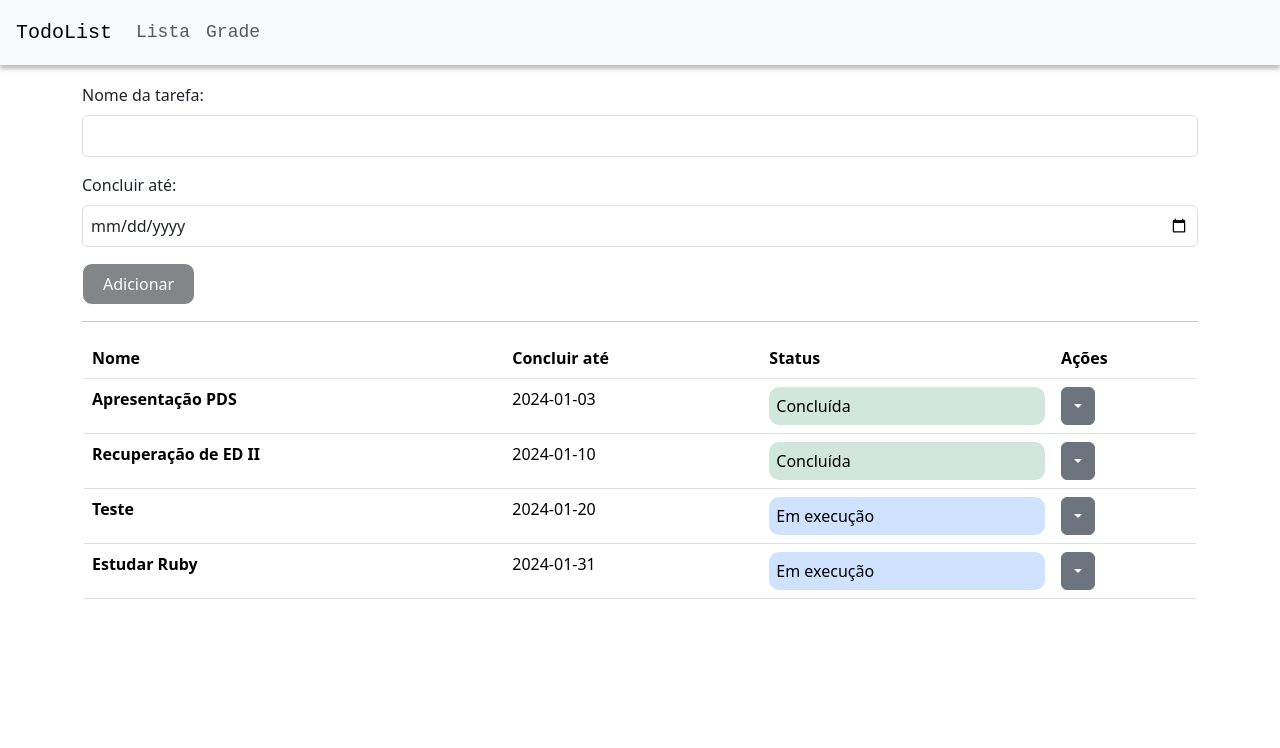
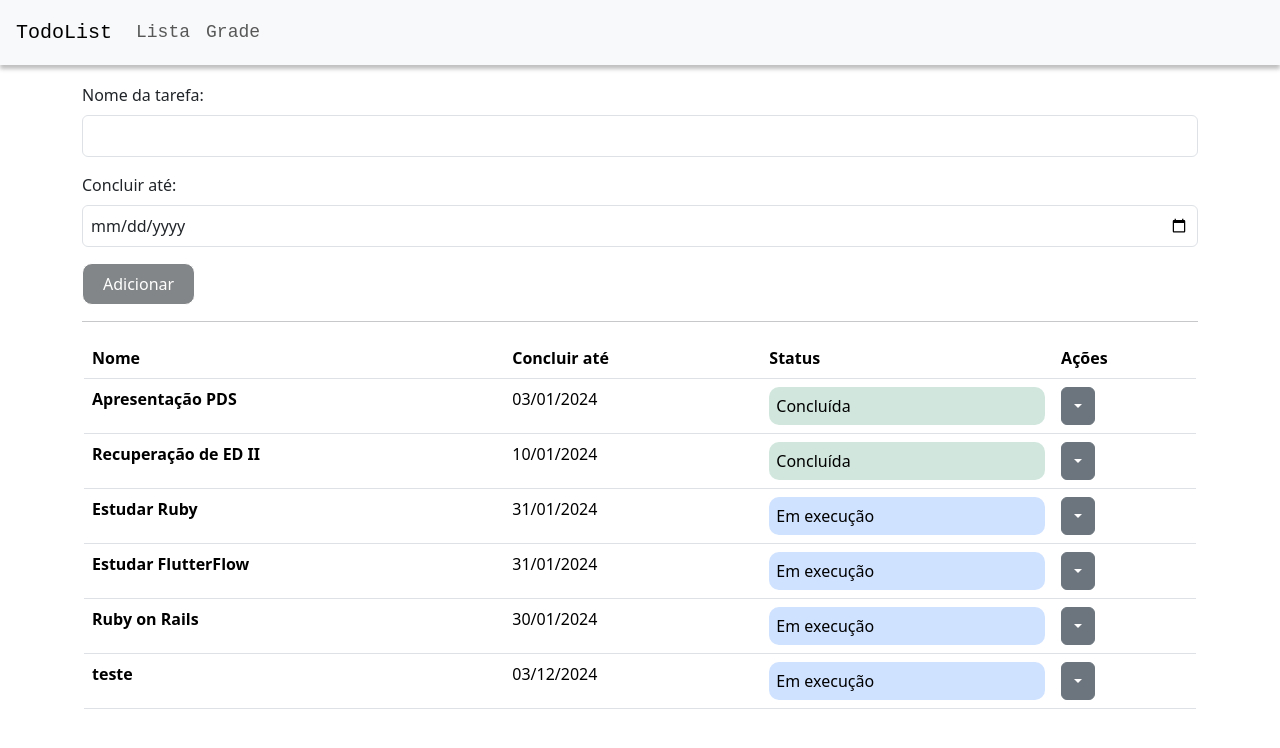
Before and after one commit to afcj8/todolist, an Angular app in the folder todolist/: page /lista in a window 1280 px wide. Shown: the top 748 px of the page. Built offline with nearby package versions, Linux system fonts and the light colour scheme; data requests are answered from the project's data file.

Commit message:
Formatação da data

```diff
--- a/todolist/db/db.json
+++ b/todolist/db/db.json
@@ -13,16 +13,28 @@
       "status": "Concluída"
     },
     {
-      "id": 4,
-      "nome": "Teste",
-      "data": "2024-01-20",
-      "status": "Em execução"
-    },
-    {
       "id": 5,
       "nome": "Estudar Ruby",
       "data": "2024-01-31",
       "status": "Em execução"
+    },
+    {
+      "id": 6,
+      "nome": "Estudar FlutterFlow",
+      "data": "2024-01-31",
+      "status": "Em execução"
+    },
+    {
+      "id": 7,
+      "nome": "Ruby on Rails",
+      "data": "2024-01-30",
+      "status": "Em execução"
+    },
+    {
+      "id": 8,
+      "nome": "teste",
+      "data": "2024-12-03",
+      "status": "Em execução"
     }
   ]
 }
--- a/todolist/src/app/componentes/grade/grade.component.html
+++ b/todolist/src/app/componentes/grade/grade.component.html
@@ -1,4 +1,4 @@
-<app-form (carregar)="onClick()"></app-form>
+<app-form (carregar)="carregar()"></app-form>
 
 <div class="container text-center">
   <div class="row">
@@ -9,7 +9,7 @@
         <div class="card" style="width: 18rem;" *ngIf="tarefa.status == 'Em execução'">
             <div class="card-body">
               <h5 class="card-title">{{ tarefa.nome }}</h5>
-              <p class="card-text">Concluir até: {{ tarefa.data }}</p>
+              <p class="card-text">Concluir até: {{ formatarData(tarefa.data) }}</p>
               <div class="dropdown">
                 <a class="btn btn-secondary dropdown-toggle" href="#" role="button" data-bs-toggle="dropdown" aria-expanded="false"></a>
                 <ul class="dropdown-menu">
@@ -30,7 +30,7 @@
         <div class="card" style="width: 18rem;" *ngIf="tarefa.status == 'Concluída'">
           <div class="card-body">
             <h5 class="card-title">{{ tarefa.nome }}</h5>
-            <p class="card-text">Concluir até: {{ tarefa.data }}</p>
+            <p class="card-text">Concluir até: {{ formatarData(tarefa.data) }}</p>
             <div class="dropdown">
               <a class="btn btn-secondary dropdown-toggle" href="#" role="button" data-bs-toggle="dropdown" aria-expanded="false"></a>
               <ul class="dropdown-menu">
@@ -49,7 +49,7 @@
         <div class="card" style="width: 18rem;" *ngIf="tarefa.status == 'Pausada'">
           <div class="card-body">
             <h5 class="card-title">{{ tarefa.nome }}</h5>
-            <p class="card-text">Concluir até: {{ tarefa.data }}</p>
+            <p class="card-text">Concluir até: {{ formatarData(tarefa.data) }}</p>
             <div class="dropdown">
               <a class="btn btn-secondary dropdown-toggle" href="#" role="button" data-bs-toggle="dropdown" aria-expanded="false"></a>
               <ul class="dropdown-menu">
--- a/todolist/src/app/componentes/grade/grade.component.ts
+++ b/todolist/src/app/componentes/grade/grade.component.ts
@@ -18,7 +18,7 @@ export class GradeComponent implements OnInit {
     })
   }
 
-  onClick() {
+  carregar() {
     this.service.getTarefas().subscribe(data => {
       this.tarefas = data;
     })
@@ -53,4 +53,14 @@ export class GradeComponent implements OnInit {
       console.error("Tarefa ou ID indefinido.");
     }
   }
+
+  formatarData = (data: Date) => {
+    const dataf = new Date(data);
+
+    const dia = String(dataf.getDate()).padStart(2, '0');
+    const mes = String(dataf.getMonth() + 1).padStart(2, '0');
+    const ano = dataf.getFullYear();
+
+    return `${dia}/${mes}/${ano}`;
+  }
 }
--- a/todolist/src/app/componentes/lista/lista.component.html
+++ b/todolist/src/app/componentes/lista/lista.component.html
@@ -1,4 +1,4 @@
-<app-form (carregar)="onClick()"></app-form>
+<app-form (carregar)="carregar()"></app-form>
 
 <div class="container">
   <div class="row">
@@ -14,7 +14,7 @@
         <tbody>
           <tr *ngFor="let tarefa of tarefas">
             <th scope="row">{{ tarefa.nome }}</th>
-            <td>{{ tarefa.data }}</td>
+            <td>{{ formatarData(tarefa.data) }}</td>
             <td>
               <div class="status" [ngClass]="{'execucao': tarefa.status == 'Em execução',
                 'concluida': tarefa.status == 'Concluída',
--- a/todolist/src/app/componentes/lista/lista.component.ts
+++ b/todolist/src/app/componentes/lista/lista.component.ts
@@ -18,7 +18,7 @@ export class ListaComponent implements OnInit {
     })
   }
 
-  onClick() {
+  carregar() {
     this.service.getTarefas().subscribe(data => {
       this.tarefas = data;
     })
@@ -53,4 +53,14 @@ export class ListaComponent implements OnInit {
       console.error("Tarefa ou ID indefinido.");
     }
   }
+
+  formatarData = (data: Date) => {
+    const dataf = new Date(data);
+
+    const dia = String(dataf.getDate()).padStart(2, '0');
+    const mes = String(dataf.getMonth() + 1).padStart(2, '0');
+    const ano = dataf.getFullYear();
+
+    return `${dia}/${mes}/${ano}`;
+  }
 }
```
